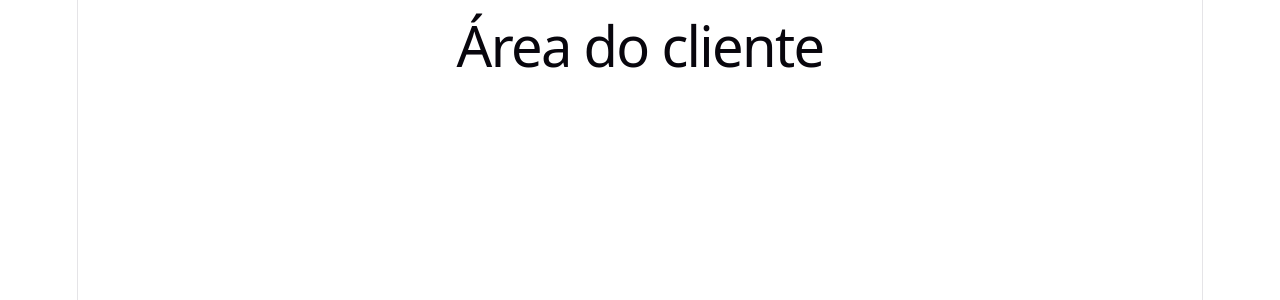
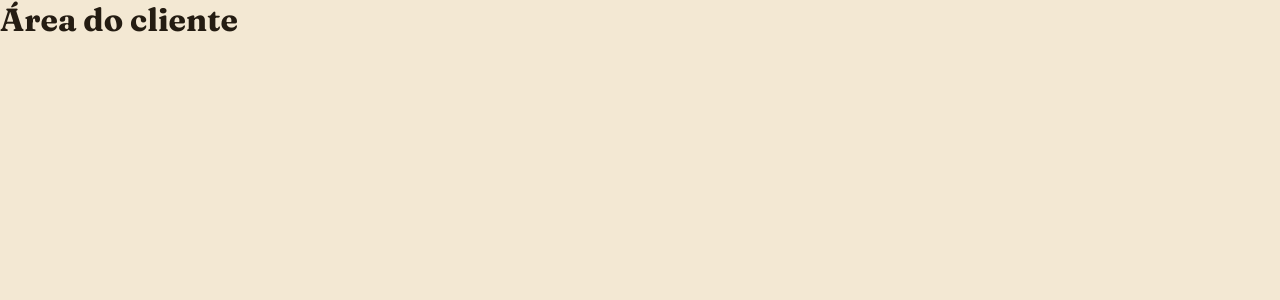
Before and after one commit to niccolaspeixoto/agendamento-servicos, a React (Vite) app in the folder frontend/: page / in a window 1280 px wide. Shown: the top 300 px of the page. Built offline with nearby package versions, Linux system fonts and the light colour scheme.

Commit message:
feat: define tokens de design e estilos globais (cores, tipografia)

```diff
--- a/frontend/src/index.css
+++ b/frontend/src/index.css
@@ -1,111 +1,30 @@
+@import url('https://fonts.googleapis.com/css2?family=Fraunces:wght@600;700&family=Inter:wght@400;500;600&display=swap');
+
 :root {
-  --text: #6b6375;
-  --text-h: #08060d;
-  --bg: #fff;
-  --border: #e5e4e7;
-  --code-bg: #f4f3ec;
-  --accent: #aa3bff;
-  --accent-bg: rgba(170, 59, 255, 0.1);
-  --accent-border: rgba(170, 59, 255, 0.5);
-  --social-bg: rgba(244, 243, 236, 0.5);
-  --shadow:
-    rgba(0, 0, 0, 0.1) 0 10px 15px -3px, rgba(0, 0, 0, 0.05) 0 4px 6px -2px;
+  --color-bg: #F3E8D3;
+  --color-surface: #E9DCC0;
+  --color-accent: #C1662F;
+  --color-text-primary: #241C12;
+  --color-text-secondary: #8A8172;
 
-  --sans: system-ui, 'Segoe UI', Roboto, sans-serif;
-  --heading: system-ui, 'Segoe UI', Roboto, sans-serif;
-  --mono: ui-monospace, Consolas, monospace;
+  --font-heading: 'Fraunces', serif;
+  --font-body: 'Inter', sans-serif;
 
-  font: 18px/145% var(--sans);
-  letter-spacing: 0.18px;
-  color-scheme: light dark;
-  color: var(--text);
-  background: var(--bg);
-  font-synthesis: none;
-  text-rendering: optimizeLegibility;
-  -webkit-font-smoothing: antialiased;
-  -moz-osx-font-smoothing: grayscale;
-
-  @media (max-width: 1024px) {
-    font-size: 16px;
-  }
 }
 
-@media (prefers-color-scheme: dark) {
-  :root {
-    --text: #9ca3af;
-    --text-h: #f3f4f6;
-    --bg: #16171d;
-    --border: #2e303a;
-    --code-bg: #1f2028;
-    --accent: #c084fc;
-    --accent-bg: rgba(192, 132, 252, 0.15);
-    --accent-border: rgba(192, 132, 252, 0.5);
-    --social-bg: rgba(47, 48, 58, 0.5);
-    --shadow:
-      rgba(0, 0, 0, 0.4) 0 10px 15px -3px, rgba(0, 0, 0, 0.25) 0 4px 6px -2px;
-  }
-
-  #social .button-icon {
-    filter: invert(1) brightness(2);
-  }
-}
-
-#root {
-  width: 1126px;
-  max-width: 100%;
-  margin: 0 auto;
-  text-align: center;
-  border-inline: 1px solid var(--border);
-  min-height: 100svh;
-  display: flex;
-  flex-direction: column;
+* {
   box-sizing: border-box;
+  margin: 0;
+  padding: 0;
 }
 
 body {
-  margin: 0;
+  background-color: var(--color-bg);
+  color: var(--color-text-primary);
+  font-family: var(--font-body);
+  min-height: 100vh;
 }
 
-h1,
-h2 {
-  font-family: var(--heading);
-  font-weight: 500;
-  color: var(--text-h);
+h1, h2, h3 {
+  font-family: var(--font-heading);
 }
-
-h1 {
-  font-size: 56px;
-  letter-spacing: -1.68px;
-  margin: 32px 0;
-  @media (max-width: 1024px) {
-    font-size: 36px;
-    margin: 20px 0;
-  }
-}
-h2 {
-  font-size: 24px;
-  line-height: 118%;
-  letter-spacing: -0.24px;
-  margin: 0 0 8px;
-  @media (max-width: 1024px) {
-    font-size: 20px;
-  }
-}
-p {
-  margin: 0;
-}
-
-code,
-.counter {
-  font-family: var(--mono);
-  display: inline-flex;
-  border-radius: 4px;
-  color: var(--text-h);
-}
-
-code {
-  font-size: 15px;
-  line-height: 135%;
-  padding: 4px 8px;
-  background: var(--code-bg);
-}
```
